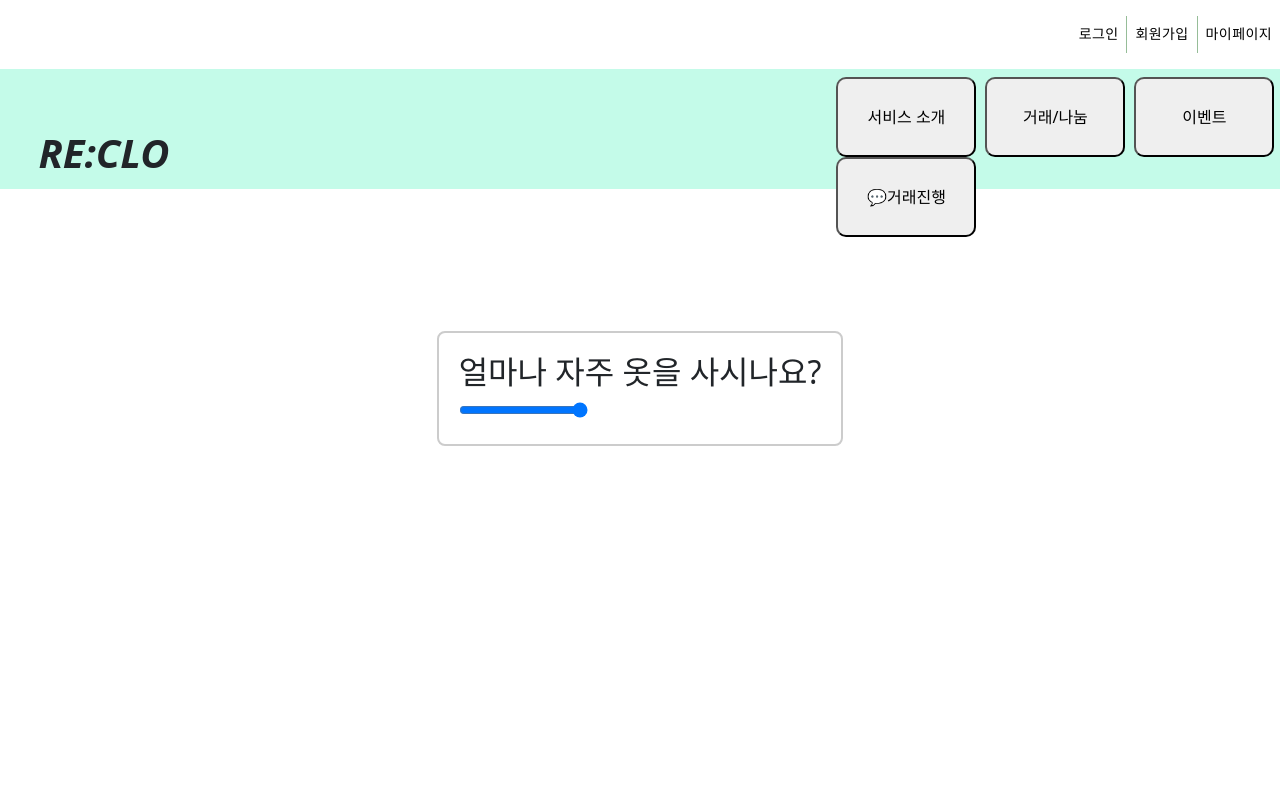
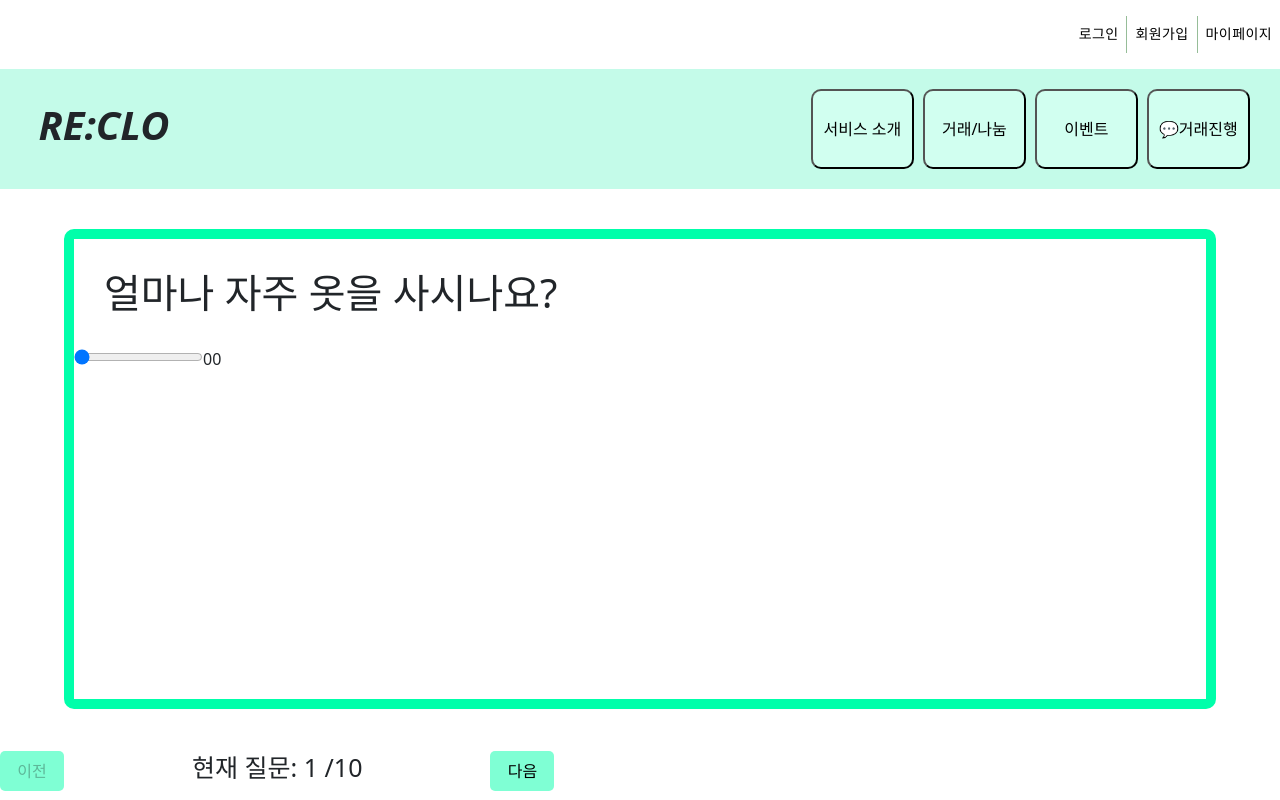
Before and after one commit to Water-punch/Reclo, a React (Vite) app in the folder front/: page /test in a window 1280 px wide. Built offline with nearby package versions, Linux system fonts and the light colour scheme.

Commit message:
feat: 질문지 작성중

```diff
--- a/front/src/components/pages/Test/TestPage.jsx
+++ b/front/src/components/pages/Test/TestPage.jsx
@@ -1,42 +1,115 @@
-import React from "react";
-import { useNavigate } from "react-router-dom";
-import useQuestionStore from "../../../stores/question";
-import QuestionInput from "../../features/Test/QuestionInput";
-import TestResult from "../../../stores/testresult";
-import "../../../styles/test.css";
+import { useState } from "react";
+import QuestionStore from "../../../stores/question";
+import "./testpage/question.css";
 
 const TestPage = () => {
   const {
     questions,
     currentQuestionIndex,
+    setCurrentQuestionIndex,
     userAnswers,
-    setCurrentQuestionIndex,
-    addUserAnswer,
-  } = useQuestionStore();
+  } = QuestionStore();
 
-  const navigate = useNavigate();
-
-  const handleAnswerSubmit = (answer) => {
-    addUserAnswer(answer);
-
-    if (currentQuestionIndex === questions.length - 1) {
-      navigate("/test/result");
-    } else {
-      setCurrentQuestionIndex(currentQuestionIndex + 1);
-    }
+  const handleNext = () => {
+    const nextIndex = currentQuestionIndex + 1;
+    setCurrentQuestionIndex(nextIndex);
+    console.log(userAnswers);
   };
 
-  if (currentQuestionIndex === questions.length) {
-    return <TestResult />;
-  }
+  const handlePrev = () => {
+    // 이전 질문으로 이동
+    const prevIndex = currentQuestionIndex - 1;
+    setCurrentQuestionIndex(prevIndex);
+    console.log(userAnswers);
+  };
+
+  const getCurrentQuestion = () => {
+    // 현재 질문 정보 가져오기
+    return questions[currentQuestionIndex];
+  };
+
+  // 정답 작성 및 저장
+  const answer = userAnswers[currentQuestionIndex];
+  const saveAnswer = (answer) => {
+    userAnswers[currentQuestionIndex] = answer;
+  };
+
+  // 답안 확인
+  const isLastQuestion = currentQuestionIndex === questions.length - 1;
+
+  const getResultButton = () => {
+    if (isLastQuestion) {
+      return <button>결과 보기</button>;
+    }
+    return null;
+  };
 
   return (
-    <div className="testPageContainer">
-      <div className="questionBox">
-        <QuestionInput
-          question={questions[currentQuestionIndex]}
-          onSubmit={handleAnswerSubmit}
-        />
+    <div className="testPage">
+      <div className="question-container">
+        <h1>{getCurrentQuestion().text}</h1>
+
+        {/* question type이 range인 경우*/}
+        {getCurrentQuestion().type === "range" &&
+          currentQuestionIndex + 1 == 1 && (
+            <>
+              <input
+                type="range"
+                list="tickmarks"
+                min={0}
+                max={100}
+                value={userAnswers[currentQuestionIndex]}
+                onInput={(e) => saveAnswer(e.target.value)} // range 값 변경 시 저장
+              />
+              <span>{userAnswers[currentQuestionIndex]}</span>
+            </>
+          )}
+        {getCurrentQuestion().type === "range" &&
+          (currentQuestionIndex + 1 == 3) | (currentQuestionIndex + 1 == 5) && (
+            <>
+              <input
+                type="range"
+                min={0}
+                max={100}
+                value={userAnswers[currentQuestionIndex]}
+                onChange={(e) => saveAnswer(e.target.value)} // range 값 변경 시 저장
+              />
+              <span>{userAnswers[currentQuestionIndex]}</span>
+            </>
+          )}
+
+        {/* question type이 multiple인 경우 */}
+        {getCurrentQuestion().type === "multiple" && (
+          <div>
+            {getCurrentQuestion().options.map((option, index) => (
+              <label key={index}>
+                <input
+                  type="radio"
+                  name={currentQuestionIndex + 1 + "번 질문"}
+                  value={option}
+                  onInput={() => saveAnswer(option)}
+                  // checked={userAnswers[currentQuestionIndex] === option} // 현재 선택된 옵션인지 확인
+                />
+                {option}
+              </label>
+            ))}
+          </div>
+        )}
+        {getResultButton()}
+      </div>
+      <div className="test_nav">
+        <button onClick={handlePrev} disabled={currentQuestionIndex === 0}>
+          이전
+        </button>
+        <span>
+          현재 질문: {currentQuestionIndex + 1} /{questions.length}
+        </span>
+        <button
+          onClick={handleNext}
+          disabled={currentQuestionIndex === questions.length - 1}
+        >
+          다음
+        </button>
       </div>
     </div>
   );
--- a/front/src/components/pages/Test/TestResultPage.jsx
+++ b/front/src/components/pages/Test/TestResultPage.jsx
@@ -3,7 +3,7 @@ import TestResult from "../../../stores/testresult";
 const TestResultPage = () => {
   return (
     <>
-      <TestResult></TestResult>
+      <TestResult />
     </>
   );
 };
--- /dev/null
+++ b/front/src/components/pages/Test/testpage/question.css
@@ -0,0 +1,42 @@
+.testPage {
+  display: flex;
+  flex-direction: column;
+}
+
+/* question */
+.question-container {
+  width: 90vw;
+  height: 60vh;
+  border: solid 10px rgb(0, 255, 170);
+  border-radius: 10px;
+  margin: 5vh 5vw;
+}
+
+.question-container h1 {
+  margin: 30px 30px;
+}
+
+.question-container h1 {
+  margin: 30px 30px;
+}
+
+.question-container
+
+/* button */
+.testPage .test_nav {
+  display: flex;
+  justify-content: center;
+}
+
+.test_nav span {
+  font-size: 25px;
+  margin: 0 10vw;
+}
+
+.test_nav button {
+  border: 0;
+  border-radius: 5px;
+  background-color: aquamarine;
+  width: 5vw;
+  height: 5vh;
+}
--- a/front/src/stores/question.jsx
+++ b/front/src/stores/question.jsx
@@ -14,7 +14,7 @@ const QuestionStore = create((set) => ({
     },
     {
       text: "구제 의류를 구매하는 비중이 얼마나 되시나요?",
-      type: "multiple",
+      type: "range",
       options: ["10%", "50%", "100%"],
     },
     {
@@ -54,10 +54,8 @@ const QuestionStore = create((set) => ({
     },
   ],
   currentQuestionIndex: 0,
-  userAnswers: [],
+  userAnswers: [0, null, 0, null, 0, null, null, null, null, null],
   setCurrentQuestionIndex: (index) => set({ currentQuestionIndex: index }),
-  addUserAnswer: (answer) =>
-    set((state) => ({ userAnswers: [...state.userAnswers, answer] })),
 }));
 
 export default QuestionStore;
--- a/front/src/styles/IntroPage.css
+++ b/front/src/styles/IntroPage.css
@@ -1,6 +1,6 @@
 .IntroPage {
   margin: 0 10%;
-  transform: translateY(200px);
+  /* transform: translateY(200px); */
 }
 
 .IntroPage h1 {
--- a/front/src/styles/NavBar.css
+++ b/front/src/styles/NavBar.css
@@ -1,6 +1,12 @@
 .navbar {
+  z-index: 2;
+  position: sticky;
+  top: -3px;
+
+  width: 100%;
+  height: 120px;
+
   background-color: rgb(196, 251, 233);
-  height: 120px;
   display: flex;
 }
 
@@ -13,13 +19,15 @@
 
 .navbar .button_group {
   width: 35%;
+  margin-right: 2%;
 }
 
 .navbar .button_group button {
   height: 80px;
-  width: 140px;
+  width: 23%;
   border-radius: 10px;
   margin: 0 1%;
+  background-color: rgb(209, 255, 240);
 }
 
 .navbar .button_group button:hover {
--- a/front/src/styles/home.css
+++ b/front/src/styles/home.css
@@ -4,23 +4,10 @@
   /* margin-left: 10rem; ->적용안됨 */
   display: flex;
   justify-content: flex-end;
-
 }
 
 .logo_space {
   width: 100%;
-}
-
-.navbar {
-    z-index: 1000;
-    width: 100%;
-    height: 20vh;
-    /* position: fixed; */
-    position: sticky;
-    display: flex;
-    align-items: center;
-    top: 0;
-    background-color: rgb(250, 244, 235);
 }
 
 .testbanner {
```
Also changed, not shown: front/src/components/pages/Test/TestPage1.jsx (added, +45 -0 lines), front/src/main.jsx (+6 -6 lines), front/src/styles/question.css (deleted). Lines whose indentation alone changed are shown as unchanged.
